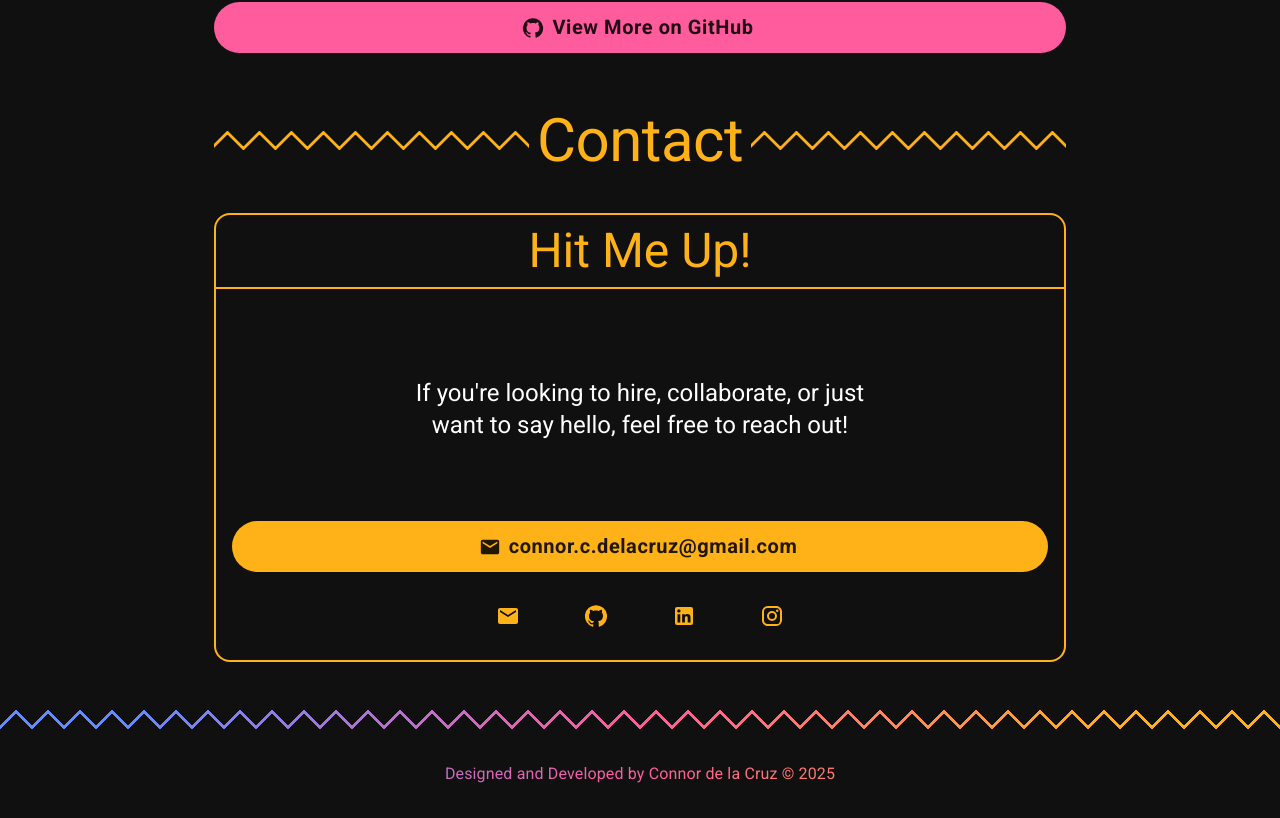
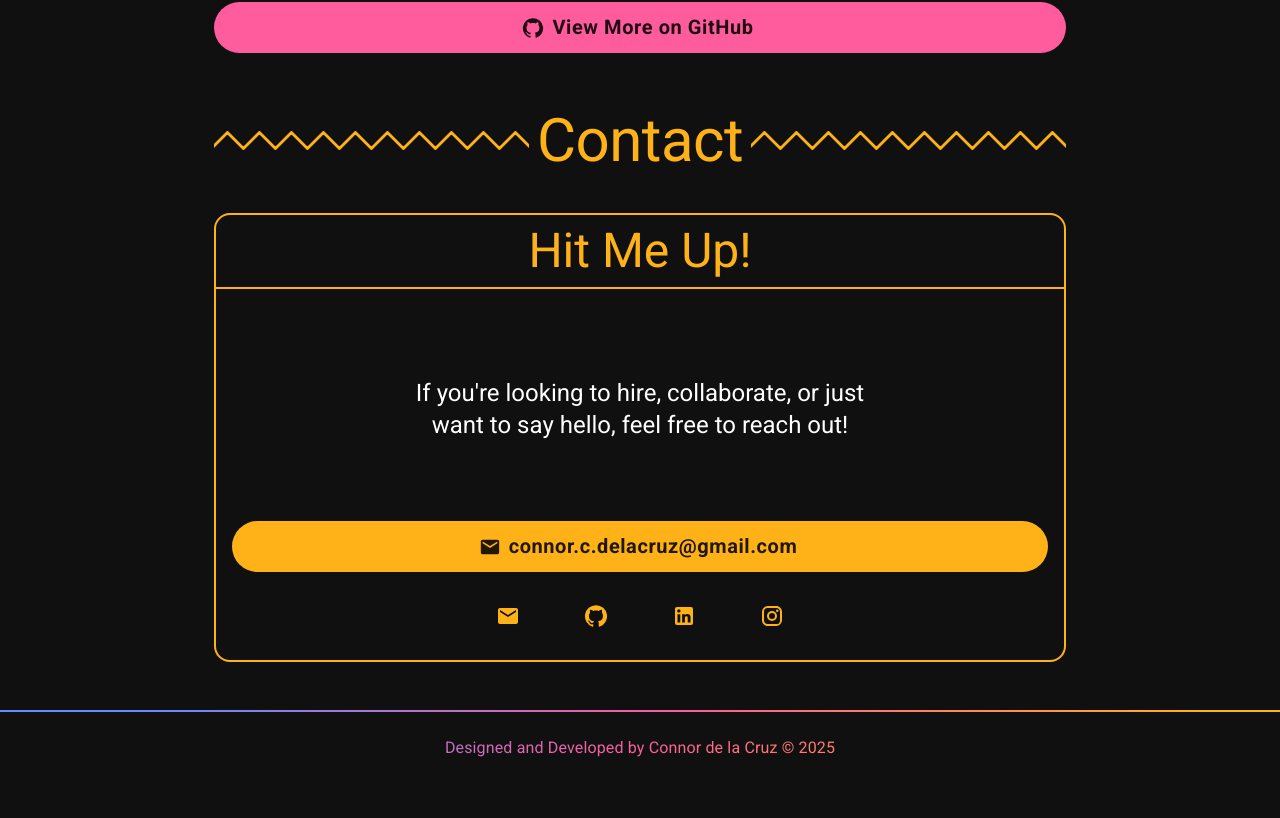
Before and after one commit to connordelacruz/connordelacruz.github.io, a React (Vite) app: page / in a window 1280 px wide. Shown: the part 8000-8818 px from the top of the page. After the commit the page ends 8784 px from the top, so only its background shows below. Built offline with nearby package versions, Linux system fonts and the light colour scheme.

Commit message:
simplified footer borders

```diff
--- a/src/App.jsx
+++ b/src/App.jsx
@@ -1,11 +1,10 @@
-import { Box, Container, CssBaseline, Stack, ThemeProvider, Typography } from '@mui/material'
-import { theme, THEME_GRADIENT_TEXT_SX } from './components/Theme.jsx'
+import { Container, CssBaseline, Paper, Stack, ThemeProvider, Typography } from '@mui/material'
+import { theme, THEME_GRADIENT_BORDERS_SX, THEME_GRADIENT_TEXT_SX } from './components/Theme.jsx'
 import { NavBar } from './components/NavBar.jsx'
 import { HeaderSection } from './components/HeaderSection.jsx'
 import { ResumeSection } from './components/ResumeSection.jsx'
 import { ProjectsSection } from './components/ProjectsSection.jsx'
 import { ContactSection } from './components/ContactSection.jsx'
-import { ZigZag } from './components/common/ZigZag.jsx'
 
 function App() {
   // ================================================================================
@@ -67,15 +66,14 @@ function App() {
       </Container>
 
       {/*Footer*/}
-      <ZigZag
+      <Paper
         sx={{
           mt: 6,
-          mb: 0,
-        }}
-      />
-      <Box
-        sx={{
-          py: 4,
+          py: 3,
+          borderWidth: 0,
+          borderTopWidth: 2,
+          borderRadius: 0,
+          ...THEME_GRADIENT_BORDERS_SX
         }}
       >
         <Typography
@@ -90,7 +88,7 @@ function App() {
         >
           Designed and Developed by Connor de la Cruz © {new Date().getFullYear()}
         </Typography>
-      </Box>
+      </Paper>
     </ThemeProvider>
   )
 }
```
